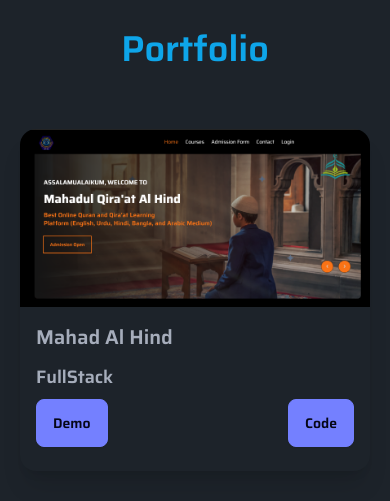
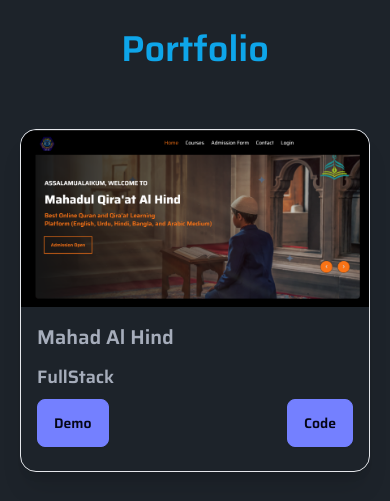
Before and after one commit to ammarcse50/portfolio, a React (Vite) app: page / in a window 390 px wide. Shown: the part 4460-4961 px from the top of the page. Built offline with nearby package versions, Linux system fonts and the light colour scheme; grey boxes are pictures that could not be loaded.

Commit message:
fix-card-size-responsive

```diff
--- a/package.json
+++ b/package.json
@@ -12,8 +12,10 @@
   "dependencies": {
     "localforage": "^1.10.0",
     "match-sorter": "^6.3.4",
+    "rc-scrollbars": "^1.1.6",
     "react": "^18.2.0",
     "react-dom": "^18.2.0",
+    "react-flip-move": "^3.0.5",
     "react-icons": "^5.1.0",
     "react-router-dom": "^6.23.0",
     "react-scroll": "^1.9.0",
--- a/src/App.jsx
+++ b/src/App.jsx
@@ -7,11 +7,13 @@
 import Portfolio from "./components/Portfolio";
 import Contact from "./components/Contact";
 import ScrollToTop from "react-scroll-to-top";
-import { FaBold } from "react-icons/fa";
+
 
 function App() {
   return (
+
     <div>
+
       <div className=""> <Navbar></Navbar></div>
 
       <div className="max-w-6xl mx-auto">
@@ -30,7 +32,9 @@
 
   // Add more styles as needed
 }} smooth />
+
     </div>
+
   );
 }
 
--- a/src/components/ProjectCard.jsx
+++ b/src/components/ProjectCard.jsx
@@ -1,20 +1,22 @@
-import React from 'react';
-
-const ProjectCard = ({data}) => {
-    const {img,title,desc,link1,link2}=data;
+const ProjectCard = ({ data }) => {
+  const { img, title, desc, link1, link2 } = data;
   return (
- <div className="card card-compact xl:w-96 xl:p-3 bg-base-100 shadow-xl hover:shadow-lg hover:shadow-[#00eeff] ">
-  <figure><img src={data.img} className='' /></figure>
+    <div className="card card-compact border  xl:p-3 bg-base-100 shadow-xl hover:shadow-lg hover:shadow-[#00eeff] ">
+      <figure>
+        <img src={data.img} className="" />
+      </figure>
       <div className="card-body">
         <h2 className="card-title">{data.title}</h2>
-    <p className='text-lg font-semibold'>{data.desc}</p>
+        <p className="text-lg font-semibold">{data.desc}</p>
         <div className=" flex justify-between">
-      <a href="https://mahad-al-hind.web.app/"><button className="btn btn-primary hover:bg-[#00eeff]">Demo</button></a>
-      <a href={link1}><button className="btn btn-primary hover:bg-[#00eeff]">Code</button></a>
+          <a href="https://mahad-al-hind.web.app/">
+            <button className="btn btn-primary hover:bg-[#00eeff]">Demo</button>
+          </a>
+          <a href={link1}>
+            <button className="btn btn-primary hover:bg-[#00eeff]">Code</button>
+          </a>
         </div>
-    <div className="">
-
-    </div>
+        <div className=""></div>
       </div>
     </div>
   );
```
Also changed, not shown: 1 other file (tests, documents, lock files or other folders). Lines whose indentation alone changed are shown as unchanged.
